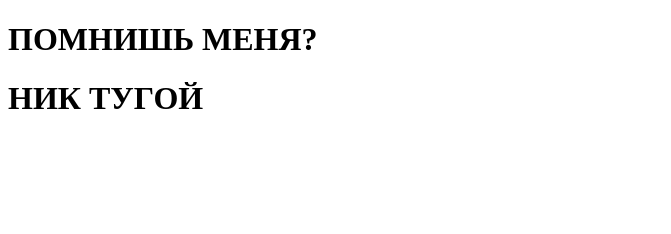
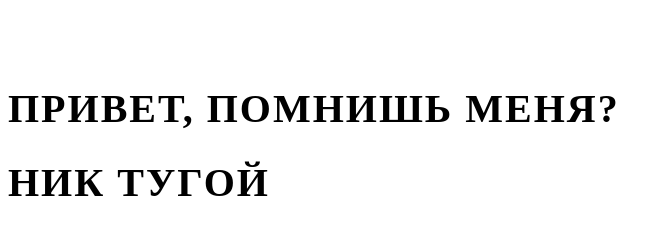
Before and after one commit to onepunchem/hello, a plain HTML site: page index.html in a window 1280 px wide. Shown: the whole page, without its empty margins (0-671 px from the left). Drawn offline with Linux system fonts and the light colour scheme.

Commit message:
Update index.html

```diff
--- a/index.html
+++ b/index.html
@@ -1,11 +1,12 @@
 <!DOCTYPE html>
-<html>
-<head>
-    <title>Привет</title>
-    <meta charset="UTF-8">
+<html><head><meta http-equiv="Content-Type" content="text/html; charset=UTF-8">
+    <title></title>
+
 </head>
 <body>
-    <h1>ПОМНИШЬ МЕНЯ?</h1>
-    <h1>НИК ТУГОЙ</h1>
-</body>
-</html>
+    <h1 style="color: white">@</h1>
+    <h1 style="font-size: 40px; letter-spacing: 2px;">ПРИВЕТ, ПОМНИШЬ МЕНЯ?</h1>
+    <h1 style="font-size: 40px; letter-spacing: 2px;">НИК ТУГОЙ</h1>
+
+
+</body></html>
```
